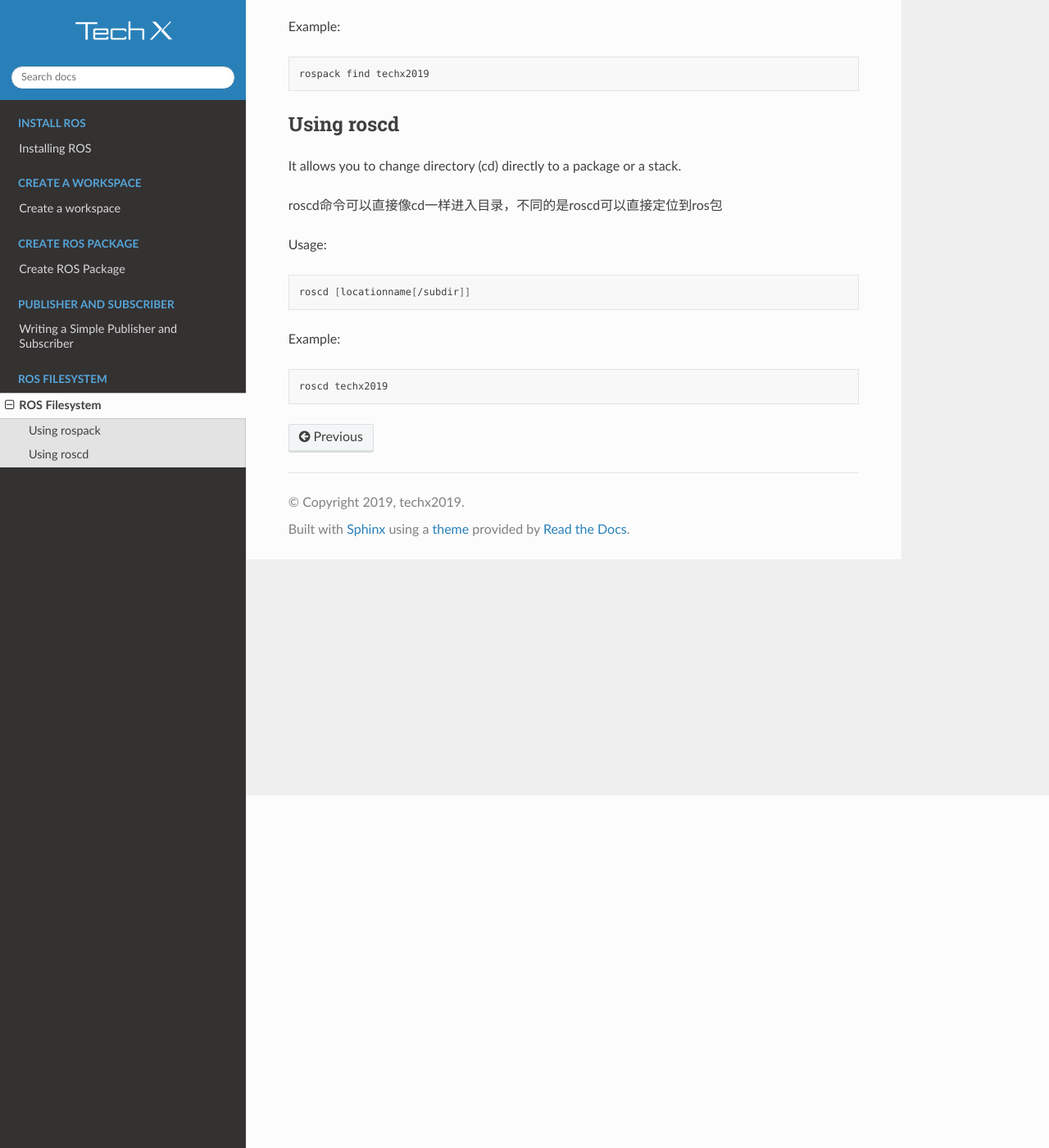
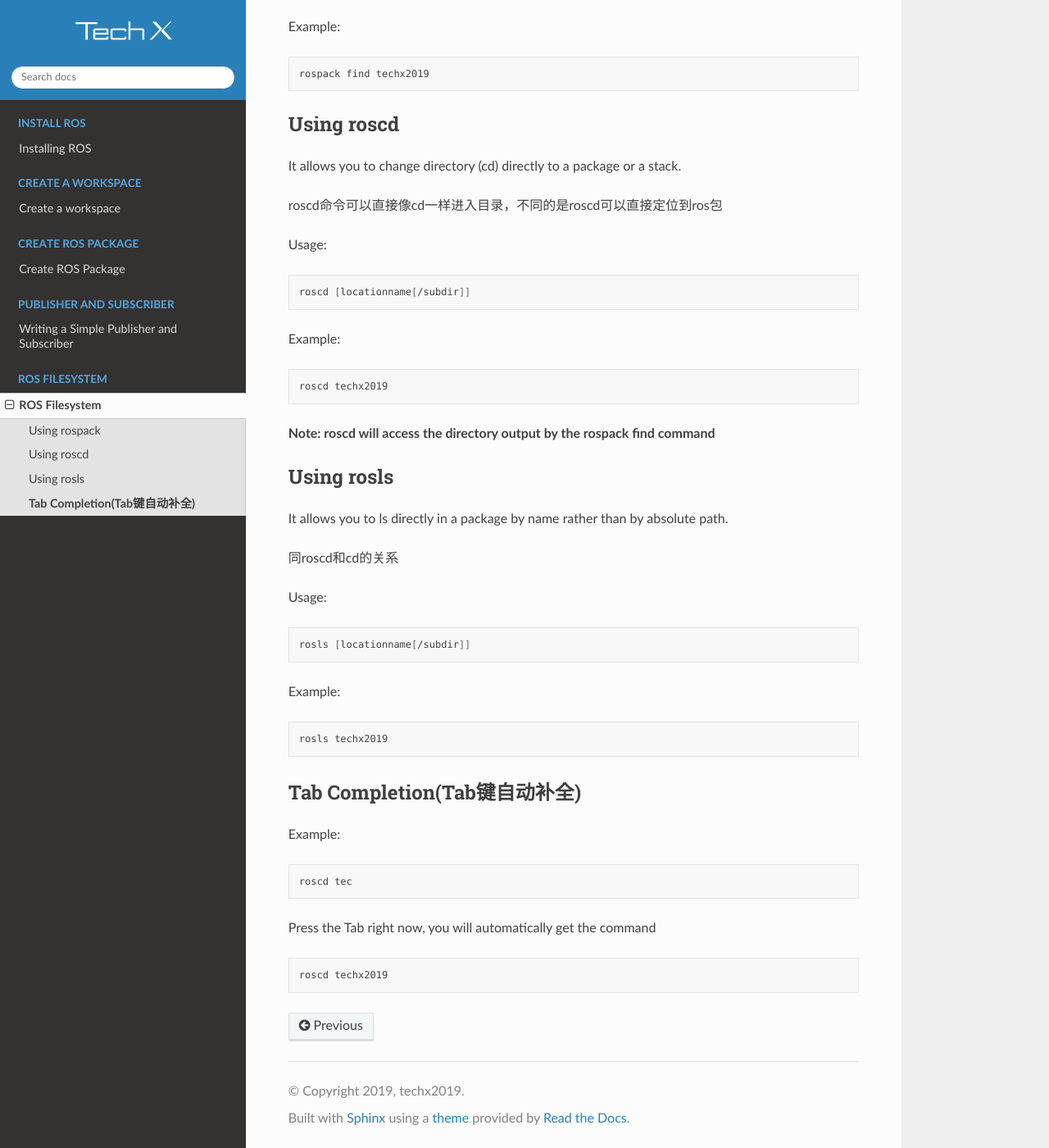
Before and after one commit to hanzheteng/tx19-robotics, a Sphinx documentation site: the page built from docs/filesystem.rst, in a window 1280 px wide and 1400 px high, scrolled down 430 px. Shown: the whole window at 82% size. Built offline with Sphinx 7.4.7 and the Read the Docs theme 2.0.0, drawn with Linux system fonts in a browser that asks for light colours.

Commit message:
update filesystem

```diff
--- a/docs/filesystem.rst
+++ b/docs/filesystem.rst
@@ -39,3 +39,39 @@ Example:
 .. code:: bash
 
     roscd techx2019
+
+**Note: roscd will access the directory output by the rospack find command**
+
+Using rosls
+-----------
+
+It allows you to ls directly in a package by name rather than by absolute path.
+
+同roscd和cd的关系
+
+Usage:
+
+.. code:: bash
+
+    rosls [locationname[/subdir]]
+
+Example:
+
+.. code:: bash
+
+    rosls techx2019
+
+**Tab Completion(Tab键自动补全)**
+-------------------------------------------
+
+Example:
+
+.. code:: bash
+
+    roscd tec
+
+Press the Tab right now, you will automatically get the command
+
+.. code:: bash
+
+    roscd techx2019
```
